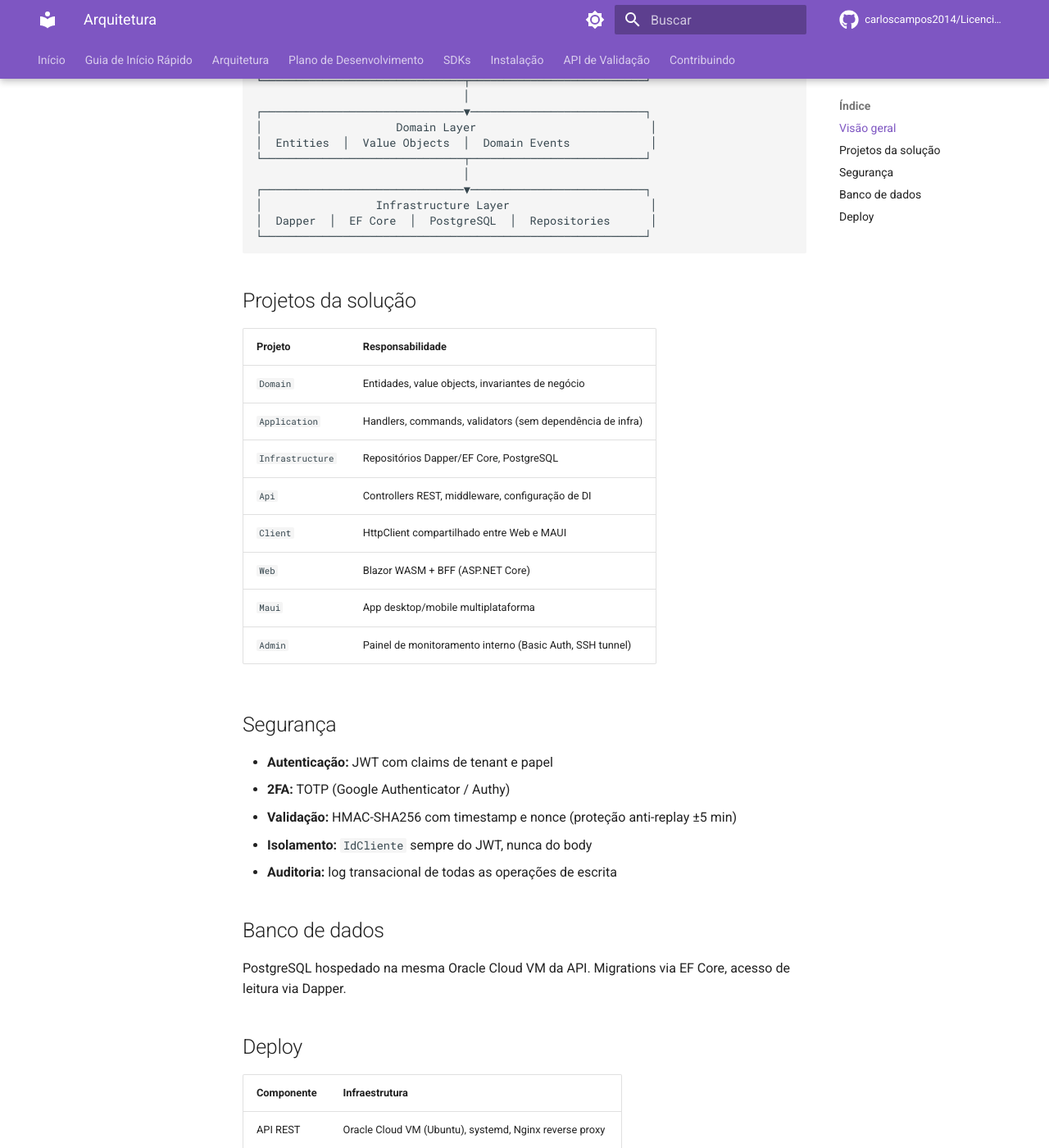
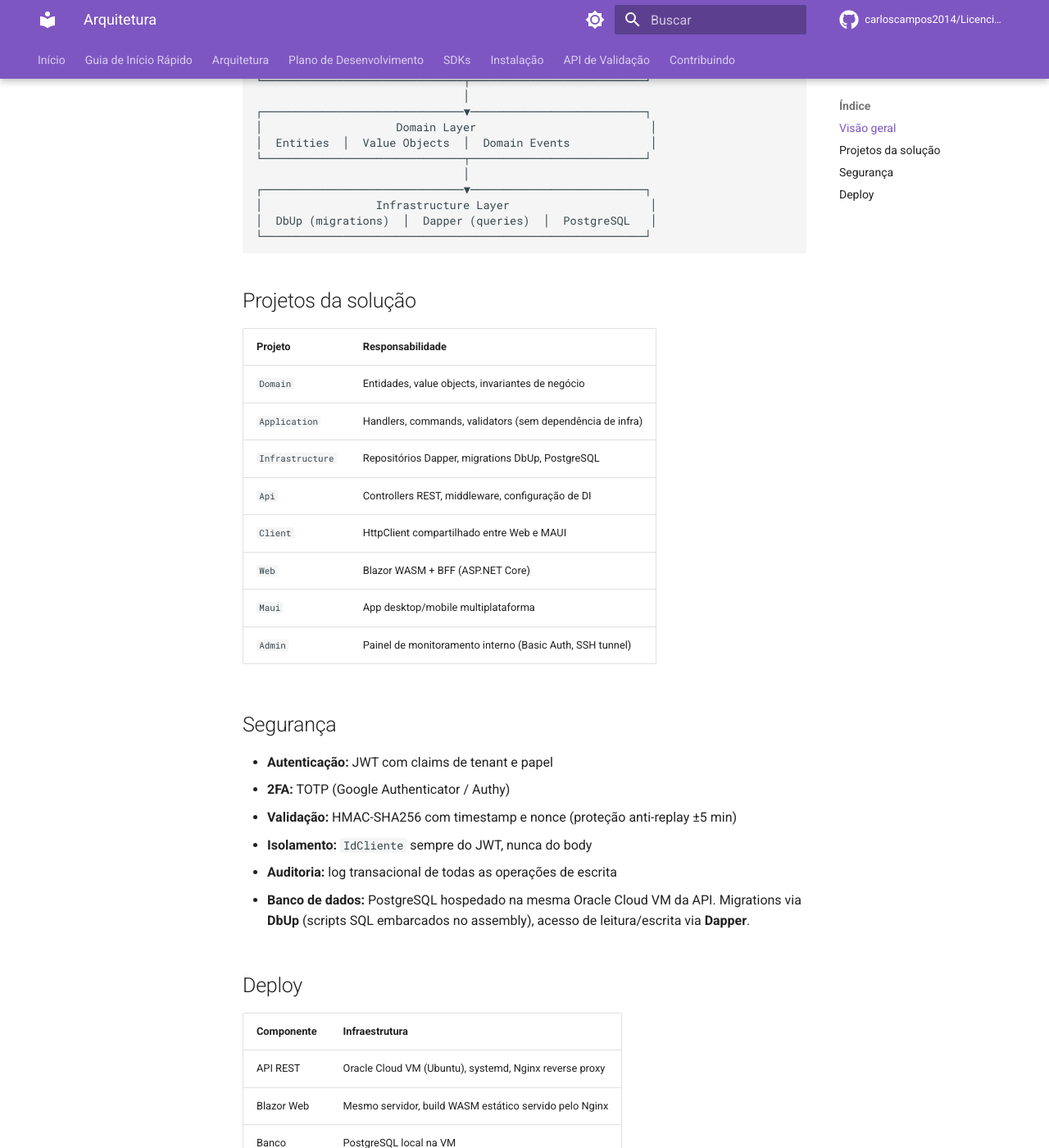
Before and after one commit to carloscampos2014/LicenciamentoSoftware, an MkDocs documentation site: the page built from docs/ARCHITECTURE.md, in a window 1280 px wide and 1400 px high, scrolled down 513 px. Shown: the whole window at 82% size. Built offline with MkDocs 1.6.1 and Material for MkDocs 9.7.7, drawn with Linux system fonts in a browser that asks for light colours; comment, search, counter and statistics services are not loaded.

Commit message:
docs: corrigir ARCHITECTURE.md - DbUp em vez de EF Core

````diff
--- a/docs/ARCHITECTURE.md
+++ b/docs/ARCHITECTURE.md
@@ -27,7 +27,7 @@ O LicenseManager é construído sobre uma arquitetura em camadas com isolamento
                                │
 ┌──────────────────────────────▼──────────────────────────┐
 │                 Infrastructure Layer                     │
-│  Dapper  │  EF Core  │  PostgreSQL  │  Repositories      │
+│  DbUp (migrations)  │  Dapper (queries)  │  PostgreSQL   │
 └─────────────────────────────────────────────────────────┘
 ```
 
@@ -37,7 +37,7 @@ O LicenseManager é construído sobre uma arquitetura em camadas com isolamento
 |---|---|
 | `Domain` | Entidades, value objects, invariantes de negócio |
 | `Application` | Handlers, commands, validators (sem dependência de infra) |
-| `Infrastructure` | Repositórios Dapper/EF Core, PostgreSQL |
+| `Infrastructure` | Repositórios Dapper, migrations DbUp, PostgreSQL |
 | `Api` | Controllers REST, middleware, configuração de DI |
 | `Client` | HttpClient compartilhado entre Web e MAUI |
 | `Web` | Blazor WASM + BFF (ASP.NET Core) |
@@ -52,10 +52,7 @@ O LicenseManager é construído sobre uma arquitetura em camadas com isolamento
 - **Isolamento:** `IdCliente` sempre do JWT, nunca do body
 - **Auditoria:** log transacional de todas as operações de escrita
 
-## Banco de dados
-
-PostgreSQL hospedado na mesma Oracle Cloud VM da API.
-Migrations via EF Core, acesso de leitura via Dapper.
+- **Banco de dados:** PostgreSQL hospedado na mesma Oracle Cloud VM da API. Migrations via **DbUp** (scripts SQL embarcados no assembly), acesso de leitura/escrita via **Dapper**.
 
 ## Deploy
 
````
